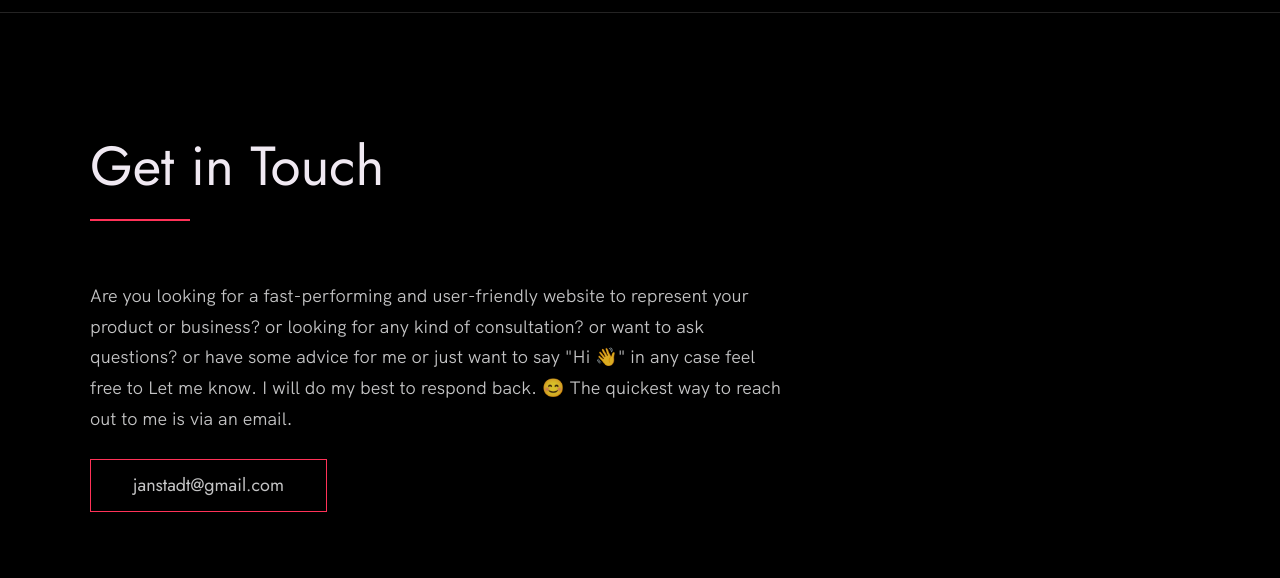
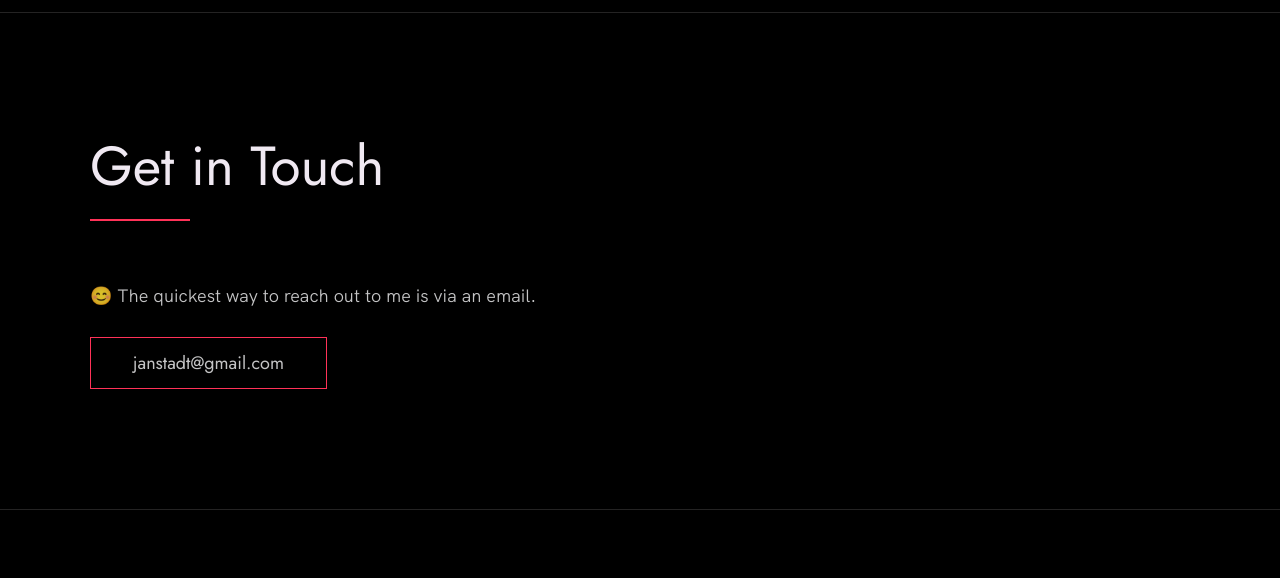
Before and after one commit to janstadt/janstadt.github.io, a plain HTML site: page index.html in a window 1280 px wide. Shown: the part 3031-3609 px from the top of the page. Drawn offline with Linux system fonts and the light colour scheme.

Commit message:
master: fluff

```diff
--- a/index.html
+++ b/index.html
@@ -131,12 +131,7 @@
       <h2>Get in Touch</h2>
       <div class="contact__info">
         <p>
-          Are you looking for a fast-performing and user-friendly website to
-          represent your product or business? or looking for any kind of
-          consultation? or want to ask questions? or have some advice for me
-          or just want to say "Hi 👋" in any case feel free to Let me know. I
-          will do my best to respond back. 😊 The quickest way to reach out to
-          me is via an email.
+          😊 The quickest way to reach out to me is via an email.
         </p>
         <!-- Replace the email with yours -->
         <a href="mailto:janstadt@gmail.com" class="btn">janstadt@gmail.com</a>
```
